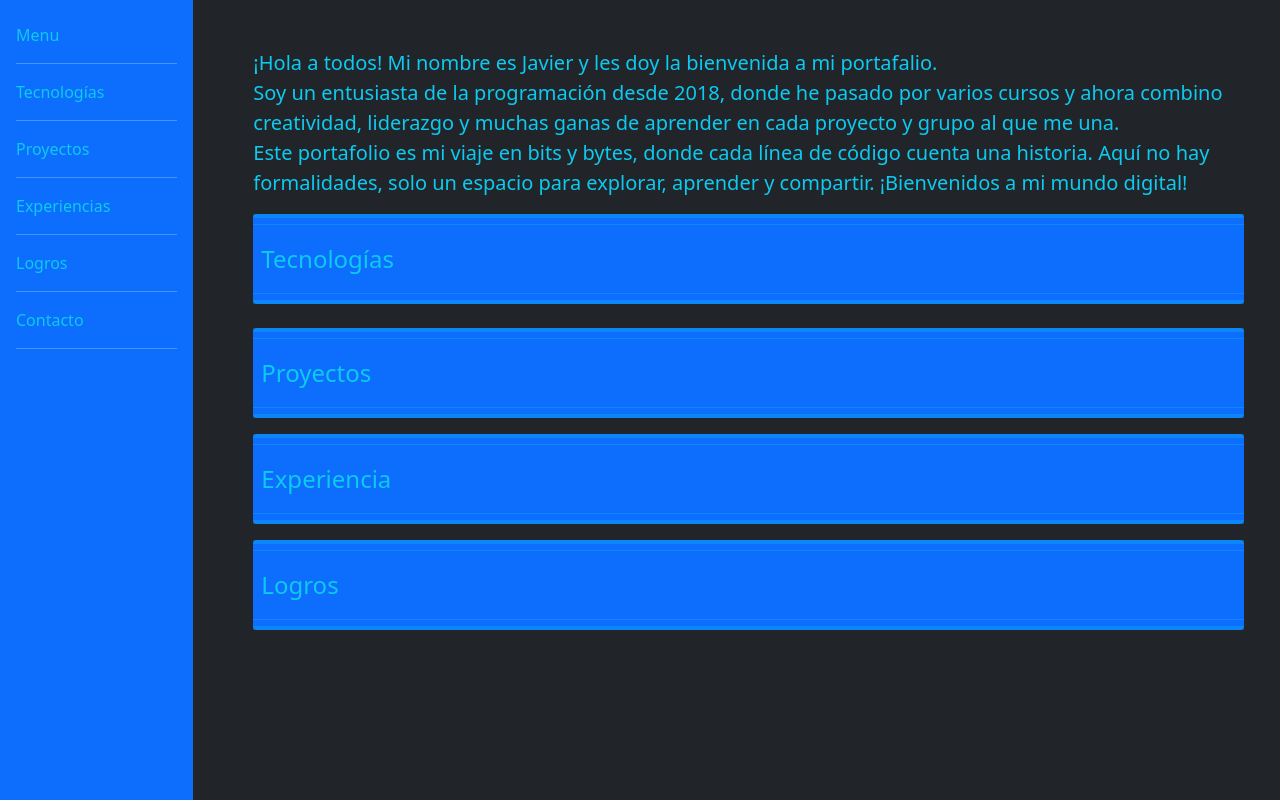
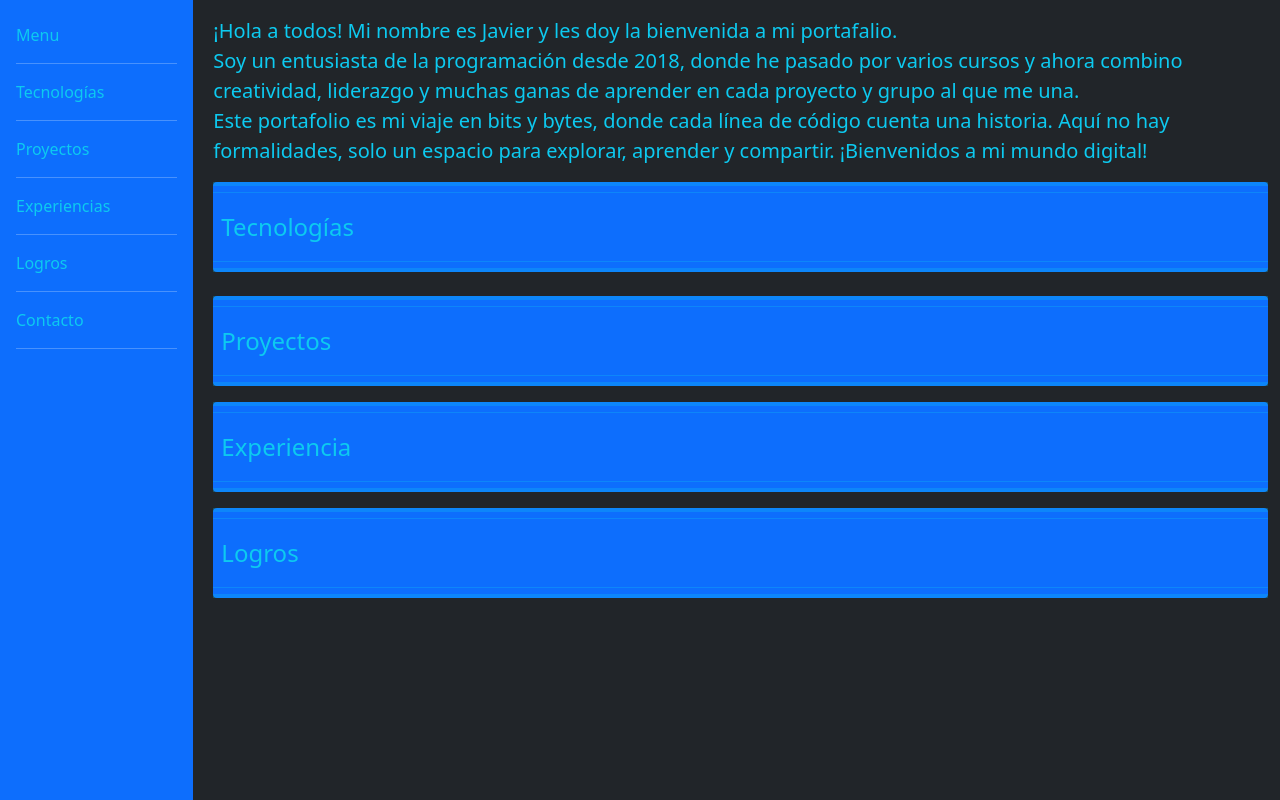
Before and after one commit to SFJavierE/portfoliojavier, a React (Create React App) app: page / in a window 1280 px wide. Built offline with nearby package versions, Linux system fonts and the light colour scheme.

Commit message:
change padding

```diff
--- a/src/App.tsx
+++ b/src/App.tsx
@@ -15,7 +15,7 @@ function App() {
             <Navbar></Navbar>
           </div>
         </div>
-        <div className='p-5 text-info col'>
+        <div className='ps-2 pe-4 py-3 text-info col'>
           <Welcome></Welcome>
           <Technologies></Technologies>
           <Proyects></Proyects>
```
